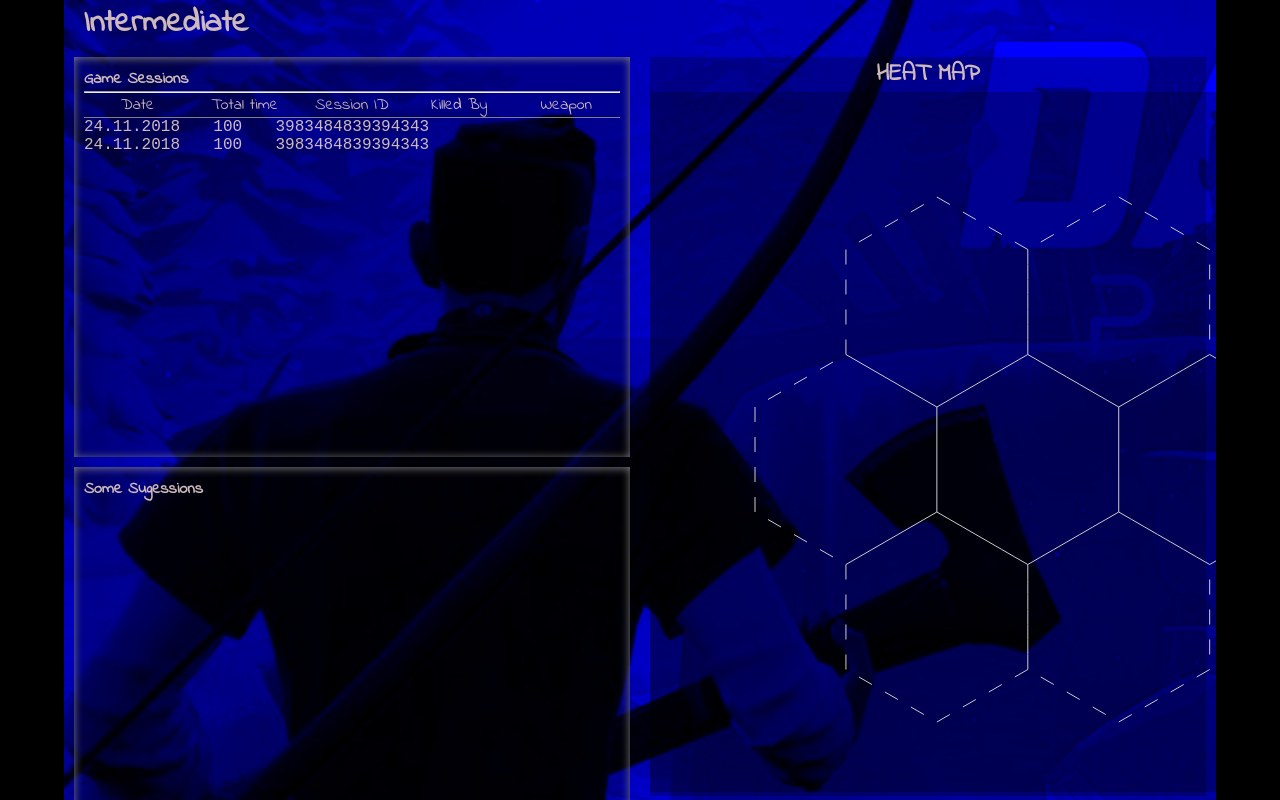
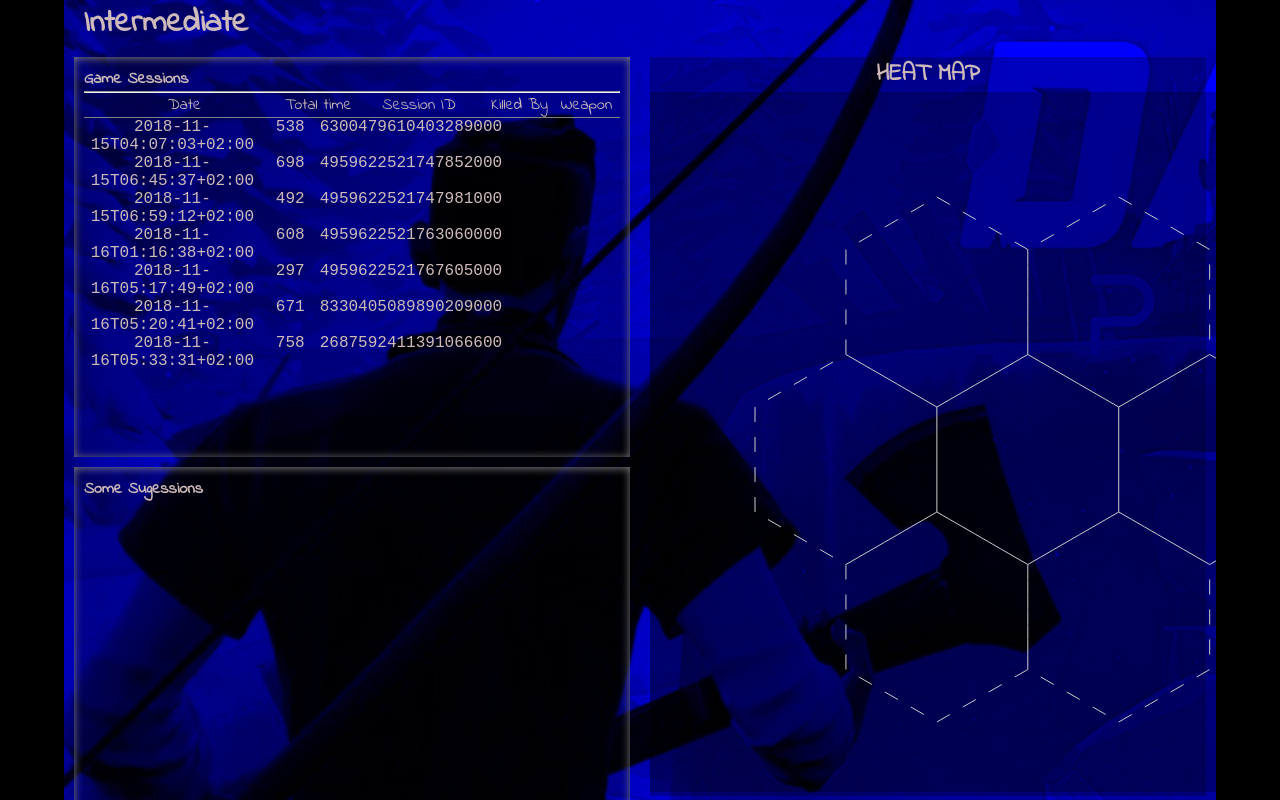
Before and after one commit to ChilledCitizen/reCoach, a React (Create React App) app in the folder client/: page / in a window 1280 px wide. Shown: the top 800 px of the page. Built offline with nearby package versions, Linux system fonts and the light colour scheme.

Commit message:
rendering real data

```diff
--- a/client/src/components/LayoutMain.js
+++ b/client/src/components/LayoutMain.js
@@ -2,17 +2,21 @@ import React, { Component } from 'react';
 import { Heatmap } from './Heatmap';
 import SessionList from './SessionList';
 import Chart from './Chart';
+import gameData from '../data/gameData.json';
 
 import '../styles/layoutMain.css';
 
 class LayoutMain extends Component {
-
   handleClick = e => {
     e.preventDefault();
-    console.log(e);
+    console.dir(e.target);
   };
 
   render() {
+    const data = [];
+    const Keys = Object.keys(gameData);
+    Keys.forEach((key, i) => data.push(gameData[`Session_${i}`]));
+    console.log(data);
     return (
       <div className="main-container">
         <h2 className="title player-name">Intermediate</h2>
@@ -20,7 +24,7 @@ class LayoutMain extends Component {
           <div className="title box">
             <p className="bold">Game Sessions</p>
             <hr />
-            <SessionList handleClick={this.handleClick} />
+            <SessionList Keys= {Keys} data={data} handleClick={this.handleClick} />
             <div />
           </div>
           <div className="box title bold sugession">Some Sugessions</div>
--- a/client/src/components/SessionList.js
+++ b/client/src/components/SessionList.js
@@ -1,10 +1,10 @@
 import React from 'react';
 
-import '../styles/sessionList.css'
+import '../styles/sessionList.css';
 
-const SessionList = (props) =>{
-    const { handleClick }= props;
-    return(
+const SessionList = props => {
+  const { handleClick, data, Keys } = props;
+  return (
     <div className="session-list__container">
       <ul className="session-list__heading align-center">
         <li>Date</li>
@@ -13,18 +13,18 @@ const SessionList = (props) =>{
         <li>Killed By</li>
         <li>Weapon</li>
       </ul>
-        <ul className="session-list-text align-center" onClick={handleClick}>
-            <li>24.11.2018</li>
-            <li>100</li>
-            <li>3983484839394343</li>
+      {data.map(session => {
+        const { SESSION_ID, SESSION_TIME, SESSION_START_TIME } = session;
+        return (
+          <ul className="session-list-text align-center" onClick={handleClick} id= {SESSION_ID} key={SESSION_ID}>
+            <li>{SESSION_START_TIME}</li>
+            <li>{SESSION_TIME}</li>
+            <li>{SESSION_ID}</li>
           </ul>
-        <ul className="session-list-text align-center">
-            <li>24.11.2018</li>
-            <li>100</li>
-            <li>3983484839394343</li>
-        </ul>
-
+        );
+      })}
     </div>
-);}
+  );
+};
 
 export default SessionList;
--- a/client/src/styles/sessionList.css
+++ b/client/src/styles/sessionList.css
@@ -2,7 +2,7 @@
 }
 .session-list__heading, .session-list-text {
   display: grid;
-  grid-template-columns: 1fr 1fr 1fr 1fr 1fr;
+  grid-template-columns: 3fr 1fr 2fr 1fr 1fr;
   list-style-type: none;
 }
 .align-center{
```
Lines whose indentation alone changed are shown as unchanged.
